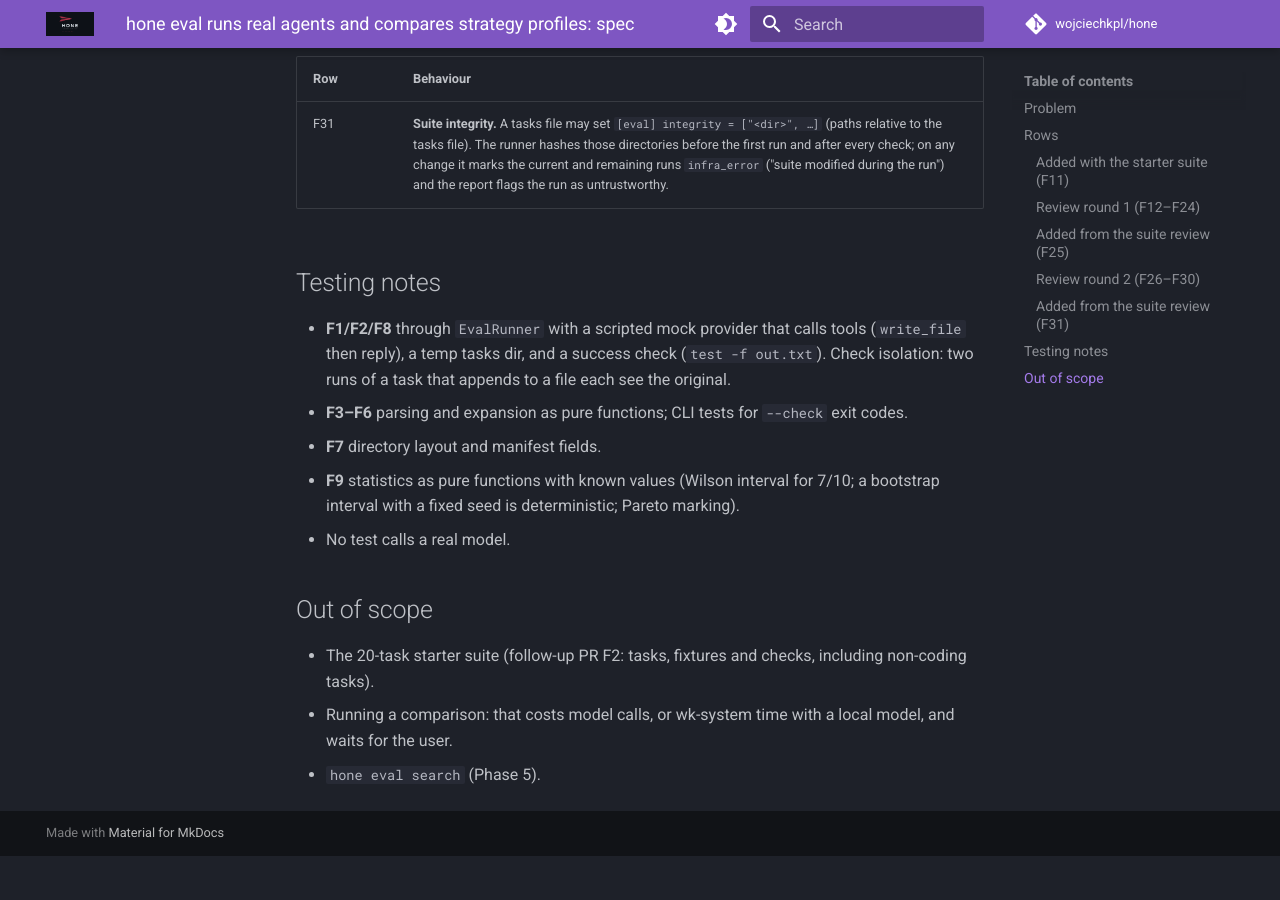
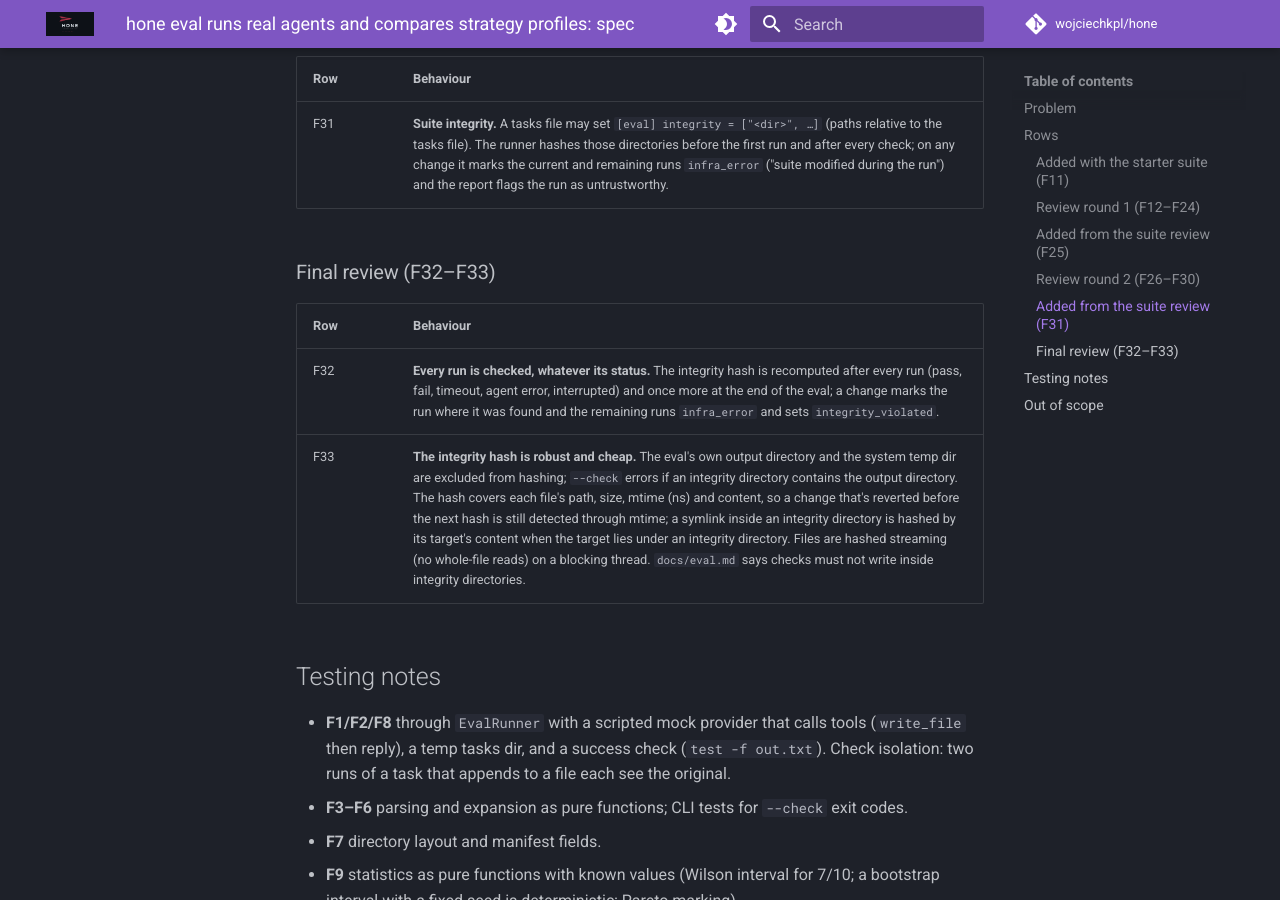
Before and after one commit to wojciechkpl/hone, an MkDocs documentation site: the page built from docs/plans/eval-profiles-spec.md, in a window 1280 px wide and 900 px high, scrolled down 4654 px. Built offline with MkDocs 1.6.1 and Material for MkDocs 9.7.7, drawn with Linux system fonts in a browser that asks for light colours; comment, search, counter and statistics services are not loaded; before the commit the page ends 5510 px from its top, so only the background shows below that.

Commit message:
docs: eval spec F32–F33 (integrity after every run; robust hashing)

```diff
--- a/docs/plans/eval-profiles-spec.md
+++ b/docs/plans/eval-profiles-spec.md
@@ -84,6 +84,13 @@ flowchart LR
 |---|---|
 | F31 | **Suite integrity.** A tasks file may set `[eval] integrity = ["<dir>", …]` (paths relative to the tasks file). The runner hashes those directories before the first run and after every check; on any change it marks the current and remaining runs `infra_error` ("suite modified during the run") and the report flags the run as untrustworthy. |
 
+### Final review (F32–F33)
+
+| Row | Behaviour |
+|---|---|
+| F32 | **Every run is checked, whatever its status.** The integrity hash is recomputed after every run (pass, fail, timeout, agent error, interrupted) and once more at the end of the eval; a change marks the run where it was found and the remaining runs `infra_error` and sets `integrity_violated`. |
+| F33 | **The integrity hash is robust and cheap.** The eval's own output directory and the system temp dir are excluded from hashing; `--check` errors if an integrity directory contains the output directory. The hash covers each file's path, size, mtime (ns) and content, so a change that's reverted before the next hash is still detected through mtime; a symlink inside an integrity directory is hashed by its target's content when the target lies under an integrity directory. Files are hashed streaming (no whole-file reads) on a blocking thread. `docs/eval.md` says checks must not write inside integrity directories. |
+
 ## Testing notes
 
 - **F1/F2/F8** through `EvalRunner` with a scripted mock provider that calls tools (`write_file` then reply), a temp tasks dir, and a success check (`test -f out.txt`). Check isolation: two runs of a task that appends to a file each see the original.
```
